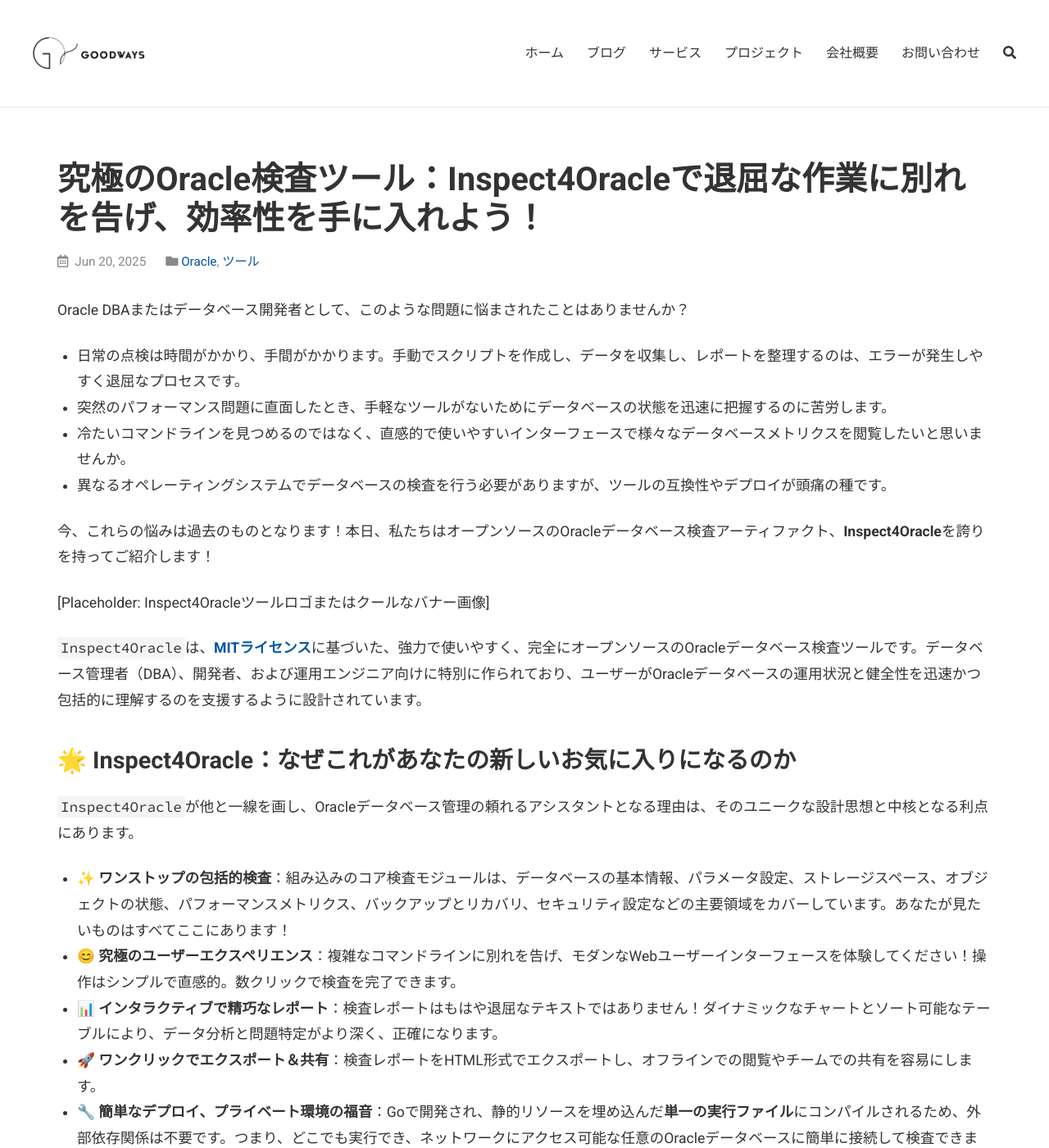
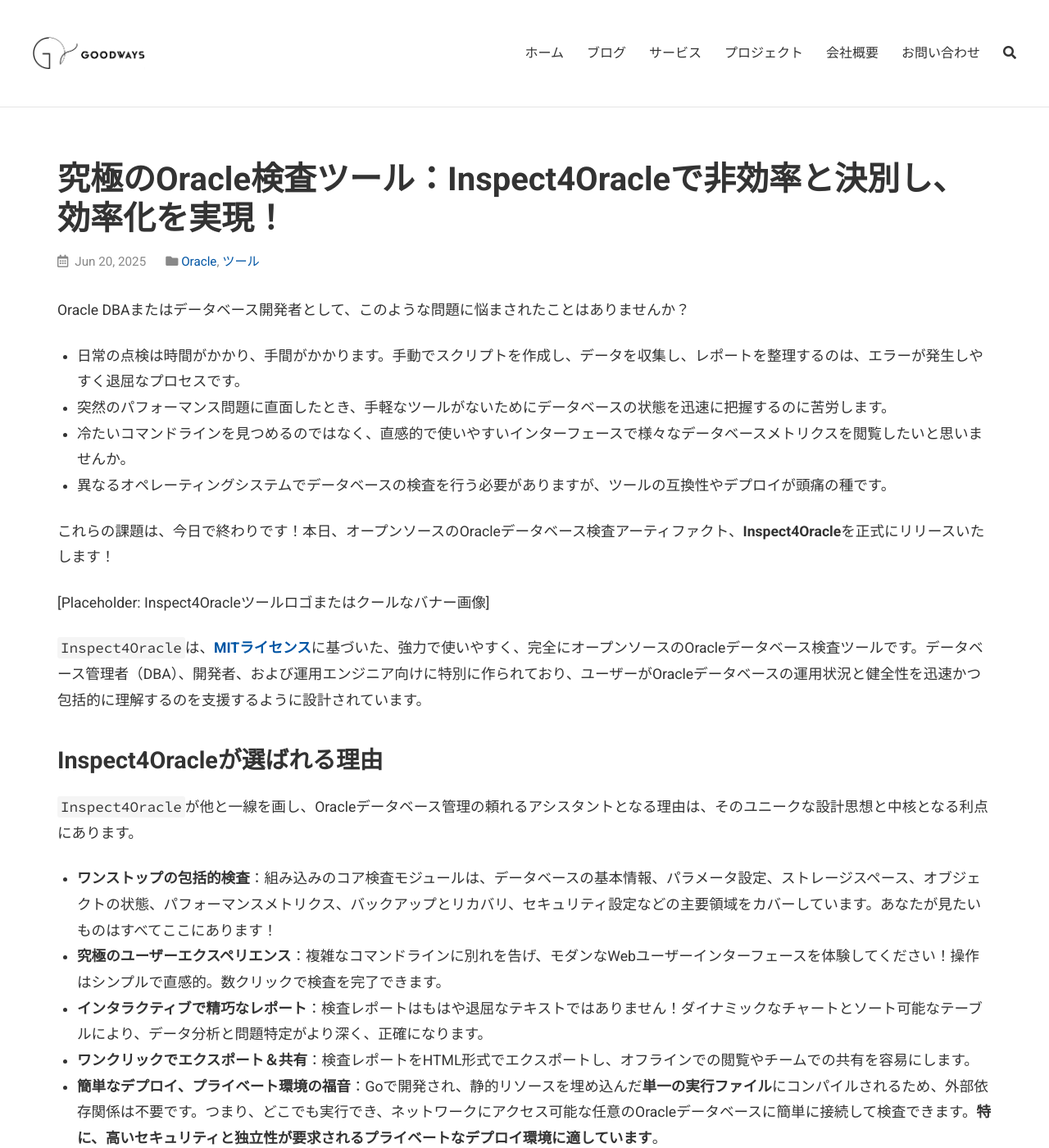
Before and after one commit to goodwaysIT/ja, a Jekyll site: the page built from _posts/2025-06-19-introducing-inspect4oracle-the-ultimate-oracle-inspection-tool.md, in a window 1280 px wide and 1400 px high. Shown: the whole window at 82% size. Built offline with Jekyll 4.4.1, drawn with Linux system fonts in a browser that asks for light colours; some of the changed text lies outside the part shown.

Commit message:
Update 2025-06-19-introducing-inspect4oracle-the-ultimate-oracle-inspection-tool.md

```diff
--- a/_posts/2025-06-19-introducing-inspect4oracle-the-ultimate-oracle-inspection-tool.md
+++ b/_posts/2025-06-19-introducing-inspect4oracle-the-ultimate-oracle-inspection-tool.md
@@ -1,7 +1,7 @@
 ---
 layout: post
-title: "究極のOracle検査ツール：Inspect4Oracleで退屈な作業に別れを告げ、効率性を手に入れよう！"
-excerpt: "Inspect4Oracleのご紹介：強力なオープンソースのOracleデータベース検査ツール。直感的なWeb UIとインタラクティブなレポートで、日々のチェックを簡素化し、パフォーマンスのトラブルシューティングを行い、包括的な洞察を得ることができます。単一の実行ファイル、クロスプラットフォーム、そしてコミュニティ主導。"
+title: "究極のOracle検査ツール：Inspect4Oracleで非効率と決別し、効率化を実現！"
+excerpt: "Inspect4Oracleとは：強力なオープンソースのOracleデータベース検査ツール。直感的なWeb UIとインタラクティブなレポートで、日々のチェックを簡素化し、パフォーマンスのトラブルシューティングを行い、包括的な洞察を得ることができます。単一の実行ファイル、クロスプラットフォーム、そしてコミュニティ主導。"
 date: 2025-06-20 14:26:00 +0800
 categories: [Oracle, ツール]
 tags: [oracle, dba, performance, monitoring, open-source, オラクル, パフォーマンス, 監視, オープンソース, データベース]
@@ -14,37 +14,37 @@ Oracle DBAまたはデータベース開発者として、このような問題
 *   冷たいコマンドラインを見つめるのではなく、直感的で使いやすいインターフェースで様々なデータベースメトリクスを閲覧したいと思いませんか。
 *   異なるオペレーティングシステムでデータベースの検査を行う必要がありますが、ツールの互換性やデプロイが頭痛の種です。
 
-今、これらの悩みは過去のものとなります！本日、私たちはオープンソースのOracleデータベース検査アーティファクト、**Inspect4Oracle**を誇りを持ってご紹介します！
+これらの課題は、今日で終わりです！本日、オープンソースのOracleデータベース検査アーティファクト、**Inspect4Oracle**を正式にリリースいたします！
 
 [Placeholder: Inspect4Oracleツールロゴまたはクールなバナー画像]
 
 `Inspect4Oracle`は、**[MITライセンス](LICENSE)**に基づいた、強力で使いやすく、完全にオープンソースのOracleデータベース検査ツールです。データベース管理者（DBA）、開発者、および運用エンジニア向けに特別に作られており、ユーザーがOracleデータベースの運用状況と健全性を迅速かつ包括的に理解するのを支援するように設計されています。
 
-## 🌟 Inspect4Oracle：なぜこれがあなたの新しいお気に入りになるのか
+## Inspect4Oracleが選ばれる理由
 
 `Inspect4Oracle`が他と一線を画し、Oracleデータベース管理の頼れるアシスタントとなる理由は、そのユニークな設計思想と中核となる利点にあります。
 
-*   ✨ **ワンストップの包括的検査**：組み込みのコア検査モジュールは、データベースの基本情報、パラメータ設定、ストレージスペース、オブジェクトの状態、パフォーマンスメトリクス、バックアップとリカバリ、セキュリティ設定などの主要領域をカバーしています。あなたが見たいものはすべてここにあります！
-*   😊 **究極のユーザーエクスペリエンス**：複雑なコマンドラインに別れを告げ、モダンなWebユーザーインターフェースを体験してください！操作はシンプルで直感的。数クリックで検査を完了できます。
-*   📊 **インタラクティブで精巧なレポート**：検査レポートはもはや退屈なテキストではありません！ダイナミックなチャートとソート可能なテーブルにより、データ分析と問題特定がより深く、正確になります。
-*   🚀 **ワンクリックでエクスポート＆共有**：検査レポートをHTML形式でエクスポートし、オフラインでの閲覧やチームでの共有を容易にします。
-*   🔧 **簡単なデプロイ、プライベート環境の福音**：Goで開発され、静的リソースを埋め込んだ**単一の実行ファイル**にコンパイルされるため、外部依存関係は不要です。つまり、どこでも実行でき、ネットワークにアクセス可能な任意のOracleデータベースに簡単に接続して検査できます。**特に、高いセキュリティと独立性が要求されるプライベートなデプロイ環境に適しています**。まさに箱から出してすぐに使える！
-*   💻 **クロスプラットフォーム、心配無用の操作**：Windows、Linux、macOSなどの主要なオペレーティングシステムを完璧にサポートし、さまざまな環境での検査ニーズに対応します。
-*   💖 **オープンソースコミュニティ、継続的な進化**：プロジェクトは完全にオープンソースであり、無料で使用、変更、配布が可能です。明確でモジュール化された設計により、コミュニティ開発者が新しい検査モジュールや機能を簡単に追加でき、ツールが常に反復・改善されることを保証します。
-*   🔒 **安全な接続、安心の利用**：詳細な接続情報の入力をサポート。検査プロセスではデータベースの認証情報を保存しないため、データのセキュリティが確保されます。
+*   **ワンストップの包括的検査**：組み込みのコア検査モジュールは、データベースの基本情報、パラメータ設定、ストレージスペース、オブジェクトの状態、パフォーマンスメトリクス、バックアップとリカバリ、セキュリティ設定などの主要領域をカバーしています。あなたが見たいものはすべてここにあります！
+*   **究極のユーザーエクスペリエンス**：複雑なコマンドラインに別れを告げ、モダンなWebユーザーインターフェースを体験してください！操作はシンプルで直感的。数クリックで検査を完了できます。
+*   **インタラクティブで精巧なレポート**：検査レポートはもはや退屈なテキストではありません！ダイナミックなチャートとソート可能なテーブルにより、データ分析と問題特定がより深く、正確になります。
+*   **ワンクリックでエクスポート＆共有**：検査レポートをHTML形式でエクスポートし、オフラインでの閲覧やチームでの共有を容易にします。
+*   **簡単なデプロイ、プライベート環境の福音**：Goで開発され、静的リソースを埋め込んだ**単一の実行ファイル**にコンパイルされるため、外部依存関係は不要です。つまり、どこでも実行でき、ネットワークにアクセス可能な任意のOracleデータベースに簡単に接続して検査できます。**特に、高いセキュリティと独立性が要求されるプライベートなデプロイ環境に適しています**。
+*   **クロスプラットフォーム、心配無用の操作**：Windows、Linux、macOSなどの主要なオペレーティングシステムを完璧にサポートし、さまざまな環境での検査ニーズに対応します。
+*   **オープンソースコミュニティ、継続的な進化**：プロジェクトは完全にオープンソースであり、無料で使用、変更、配布が可能です。明確でモジュール化された設計により、コミュニティ開発者が新しい検査モジュールや機能を簡単に追加でき、ツールが常に反復・改善されることを保証します。
+*   **安全な接続、安心の利用**：詳細な接続情報の入力をサポート。検査プロセスではデータベースの認証情報を保存しないため、データのセキュリティが確保されます。
 
-## 🎯 Inspect4Oracleを気に入るのは誰？
+## Inspect4Oracleは誰に役立つのか？
 
 経験豊富なデータベースの専門家であれ、Oracleの初心者であれ、`Inspect4Oracle`はあなたに大きな価値をもたらします。
 
-*   **データベース管理者（DBA）**：日常の点検、トラブルシューティング、パフォーマンスチューニング、セキュリティ監査のための強力なアシスタント。
+*   **データベース管理者（DBA）**：日常の点検、トラブルシューティング、パフォーマンスチューニング、セキュリティ監査のための強力なアシスタントです。
 *   **開発者**：データベース環境の設定を迅速に理解し、アプリケーション関連のデータベースオブジェクトやパフォーマンスのボトルネックを分析します。
 *   **運用エンジニア**：データベースの状態を簡単に監視し、ビジネスシステムの安定した運用を保証します。
 *   **データベース初心者**：検査レポートを通じて、Oracleデータベースの内部構造と主要なメトリクスを直感的に学びます。
 
-## 📸 百聞は一見に如かず：Inspect4Oracleインターフェースの一瞥
+## 📸 Inspect4Oracleのインターフェース
 
-一枚の絵は千の言葉に値します。いくつかのスクリーンショットを通じて`Inspect4Oracle`の魅力を感じてみましょう。
+百聞は一見に如かず。いくつかのスクリーンショットを通じて`Inspect4Oracle`の魅力を感じてみましょう。
 
 **1. 明確で直感的なデータベース接続インターフェース：**
 ![データベース接続UIのスクリーンショット]({{ '/assets/images/inspect4oracle/connection_ui_ja.png' | relative_url }})
@@ -89,7 +89,7 @@ Oracle DBAまたはデータベース開発者として、このような問題
 > **親切なリマインダー**：
 > 最も包括的な検査情報を取得し、すべてのモジュールが正しく動作することを保証するために、`SYSTEM`ユーザーを使用して検査することをお勧めします。権限の限られたユーザーを使用する場合は、関連するデータディクショナリビューおよび動的パフォーマンスビューに対するクエリ権限が付与されていることを確認してください。
 
-## 📦 コア検査モジュール：Oracleデータベースの深層へ
+## コア検査モジュールでOracleデータベースを徹底分析
 
 `Inspect4Oracle`は、データベースの状態を完全に把握するのに役立つ、以下のコア検査モジュールを提供します。
 
@@ -113,6 +113,6 @@ Oracle DBAまたはデータベース開発者として、このような問題
 
 ---
 
-何を待っていますか？今すぐ`Inspect4Oracle`の[GitHubプロジェクトホームページ](https://github.com/goodwaysIT/inspect4oracle)にアクセスし、このOracle検査アーティファクトをダウンロードして体験し、これからのデータベース管理作業を簡単かつ効率的にしましょう！このツールが役立つと思ったら、ぜひStar ⭐を付けてください！
+今すぐ`Inspect4Oracle`の[GitHubプロジェクトホームページ](https://github.com/goodwaysIT/inspect4oracle)にアクセスし、このOracle検査アーティファクトをダウンロードして体験し、これからのデータベース管理作業を簡単かつ効率的にしましょう！このツールが役立つと思ったら、ぜひStar ⭐を付けてください！
 
-ご質問やご提案があれば、下のコメント欄にお気軽にコメントを残すか、GitHubコミュニティで直接私たちとコミュニケーションしてください！
+ご質問やご要望は、コメント欄かGitHubコミュニティで直接お聞かせください！
```
Also changed, not shown: other parts of _posts/2025-06-19-introducing-inspect4oracle-the-ultimate-oracle-inspection-tool.md (+1 -1 lines).
